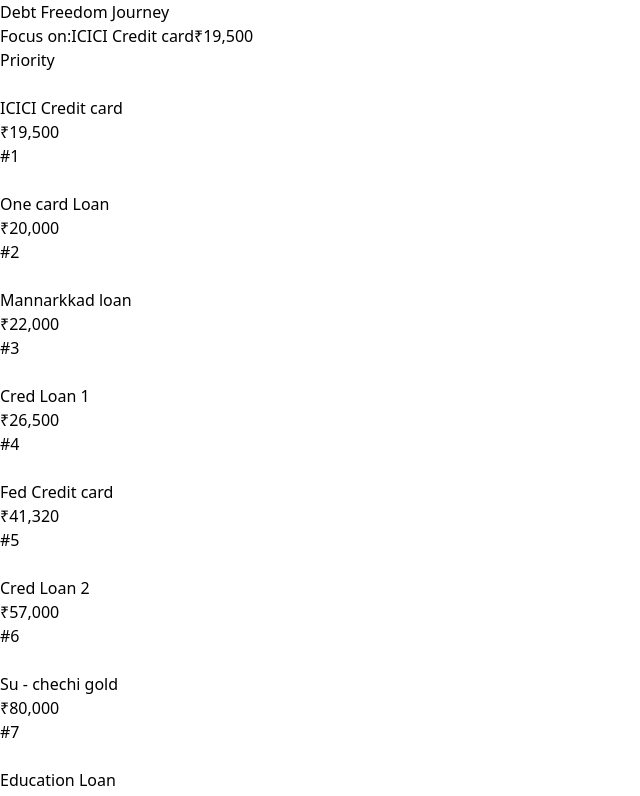
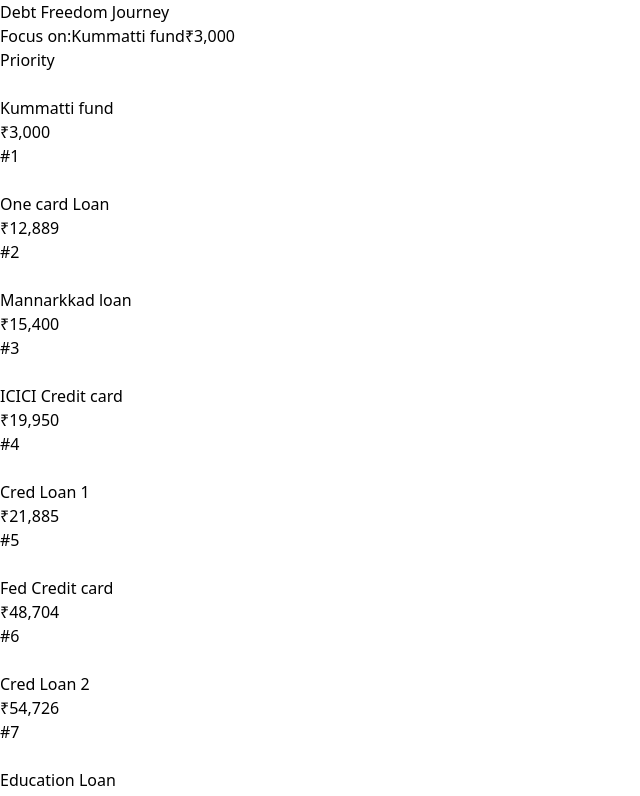
Before and after one commit to sreerag5375/LoanManager, a React (Vite) app: page / in a window 1280 px wide. Shown: the top 796 px of the page, without its empty margins (0-640 px from the left). Built offline with nearby package versions, Linux system fonts and the light colour scheme.

Commit message:
dec-update-1.0

```diff
--- a/src/App.jsx
+++ b/src/App.jsx
@@ -3,15 +3,15 @@
 const LoanManager = () => {
   // Dynamic loan data
   const [loans, setLoans] = useState([
-    { id: 1, name: 'One card Loan', amount: 20000 },
-    { id: 2, name: 'Fed Credit card', amount: 41320 },
-    { id: 2, name: 'ICICI Credit card', amount: 19500 },
-    { id: 3, name: 'Mannarkkad loan', amount: 22000 },
-    { id: 4, name: 'Cred Loan 1', amount: 26500 },
-    { id: 5, name: 'Cred Loan 2', amount: 57000 },
+    { id: 1, name: 'One card Loan', amount: 12889 },
+    { id: 2, name: 'Fed Credit card', amount: 48704 },
+    { id: 2, name: 'ICICI Credit card', amount: 19950 },
+    { id: 3, name: 'Mannarkkad loan', amount: 15400 },
+    { id: 4, name: 'Cred Loan 1', amount: 21885 },
+    { id: 5, name: 'Cred Loan 2', amount: 54726 },
     { id: 6, name: 'Education Loan', amount: 140000 },
-    { id: 7, name: 'Marriage Loan', amount: 334600 },
-    { id: 8, name: 'Su - chechi gold', amount: 80000 },
+    { id: 7, name: 'Marriage Loan', amount: 332500 },
+    { id: 8, name: 'Kummatti fund', amount: 3000 },
   ]);
 
   // Form state
```
